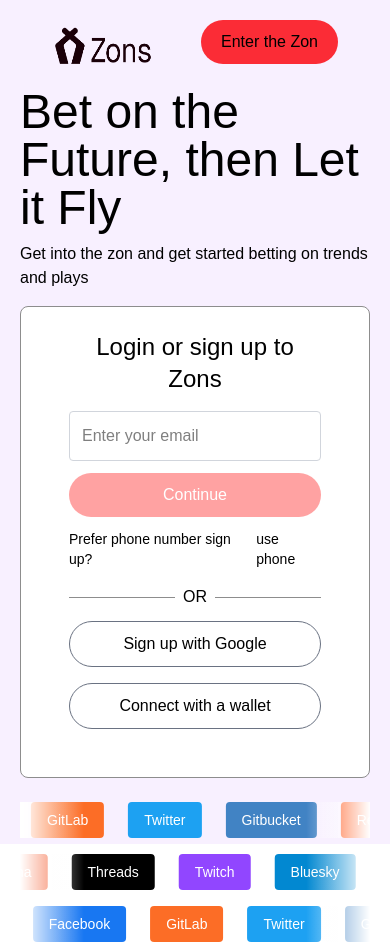
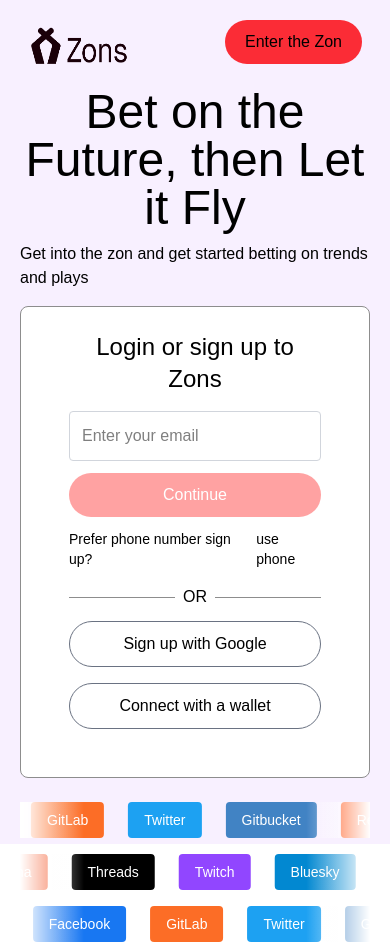
Before and after one commit to Ndulue098/zons, a Next.js app: page /login in a window 390 px wide. Built offline with nearby package versions, Linux system fonts and the light colour scheme.

Commit message:
mobile responsive

```diff
--- a/app/login/page.js
+++ b/app/login/page.js
@@ -18,7 +18,9 @@
         </div>
       </div> */}
 
-      <div className="flex justify-between px-8  mb-6 ">
+      <div className="flex justify-between md:px-8  mb-6
+      px-2
+      ">
         <Image src="/zons.png" alt="" width={100} height={100} />
         <button className="text-base px-5 py-2.5 bg-red-500 rounded-full">
           Enter the Zon
@@ -26,7 +28,7 @@
       </div>
 
       <div className="flex flex-col mb-4 items-center justify-center max-w-3xl mx-auto  gap-2.5">
-        <h2 className="text-5xl">Bet on the Future, then Let it Fly</h2>
+        <h2 className="text-5xl text-center ">Bet on the Future, then Let it Fly</h2>
         <p className="text-base">
           Get into the zon and get started betting on trends and plays
         </p>
```
